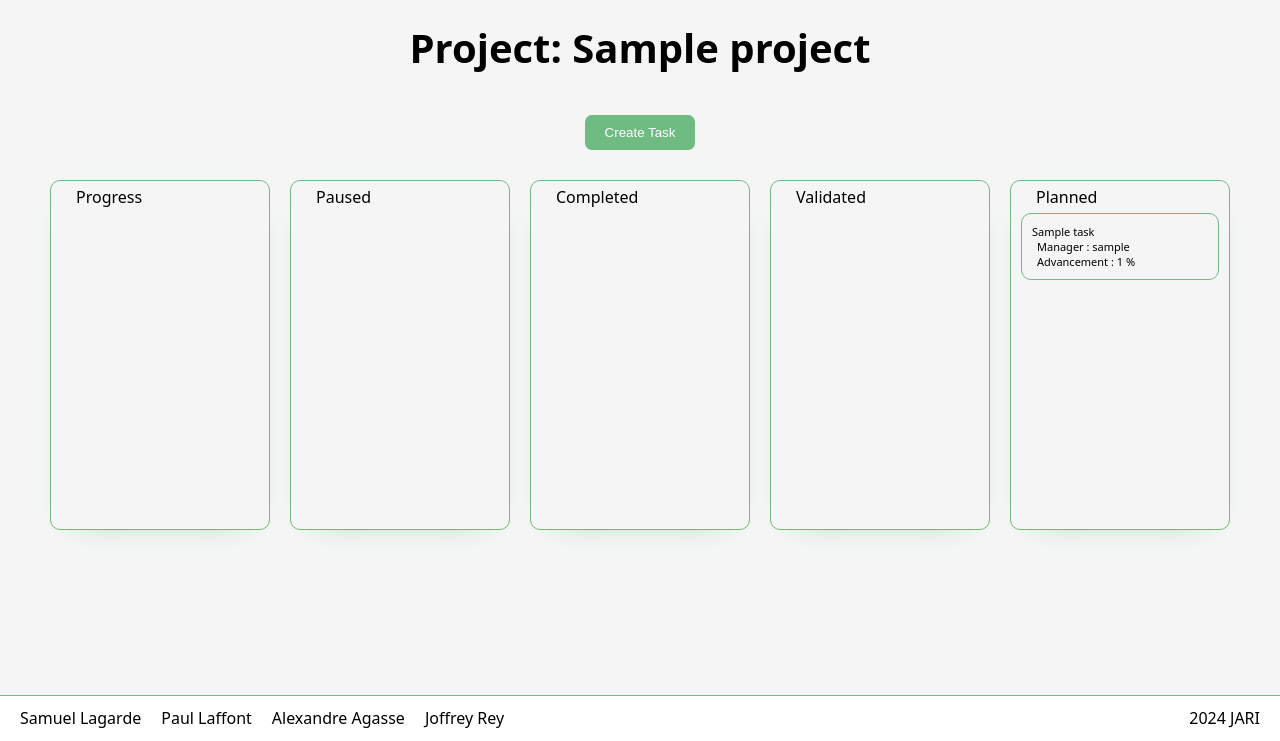
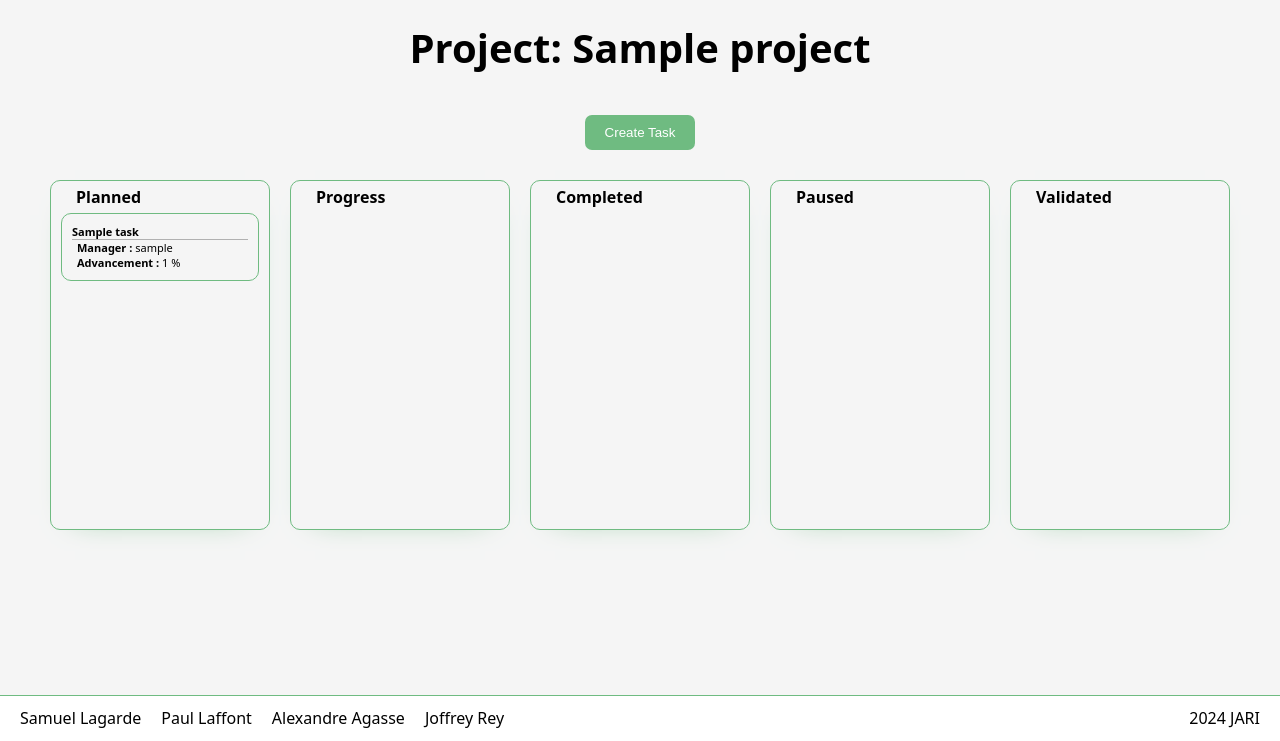
Before and after one commit to Paul31770/JARI, a Django app: page /project/1/ in a window 1280 px wide. Shown: the part 59-800 px from the top of the page. Run offline with Django 4.2, Linux system fonts and the light colour scheme; tables that the repository leaves empty hold one stand-in row (values such as "Sample post").

Commit message:
modification pour les taches soit affichees avec leur projet

```diff
--- a/app/templates/projects/project.html
+++ b/app/templates/projects/project.html
@@ -1,7 +1,7 @@
 {% extends "base.html" %}
 {% block content %}
 {% csrf_token %}
-<h1>Project:  {{project.title}} </h1>
+<h1>Project: {{project.title}} </h1>
 <p> {{project.description}} </p>
 <a href="{% url 'create_task' project.id %}">
   <button>Create Task</button>
@@ -9,12 +9,14 @@
 <div class="drag_container">
   {% for status, tasks in all_status.items %}
   <div class="drag_column" id="{{status}}" ondrop="drop(event)" ondragover="allowDrop(event)">
-          <p class="drag_p">{{status|capfirst}}</p>
+    <p class="drag_p"><strong>{{status|capfirst}}</strong></p>
+
     {% for task in tasks %}
     <div class="drag_task" id="{{task.title}}" draggable="true" ondragstart="drag(event)">
-            <p class="drag_para">{{task.title}}</p>
-            <p class="drag_para" id="drag_manager" >Manager : {{task.manager}}</p>
-            <p class="drag_para" id="drag_manager" >Advancement : {{task.advancement}} %</p>
+      <p class="drag_para"><strong>{{task.title}}</strong></p>
+      <p class="drag_line"></p>
+      <p class="drag_para" id="drag_manager"><strong>Manager :</strong> {{task.manager}}</p>
+      <p class="drag_para" id="drag_manager"><strong>Advancement :</strong> {{task.advancement}} %</p>
 
     </div>
     {% endfor %}
@@ -42,8 +44,8 @@
     if (column) {
       var div = draggedElement.innerText;
       var columnId = column.id;
-        var manager= div.indexOf("Manager")
-        var result= div.substring(0, manager).trim()
+      var manager = div.indexOf("Manager")
+      var result = div.substring(0, manager).trim()
       $.ajax({
         url: '/update_task_status/',
         type: 'POST',
@@ -52,10 +54,10 @@
           'new_status': columnId,
           'csrfmiddlewaretoken': '{{ csrf_token }}'
         },
-            success: function(response) {
+        success: function (response) {
           console.log(response);
         },
-            error: function(error) {
+        error: function (error) {
           console.error(error);
         }
       });
--- a/app/views.py
+++ b/app/views.py
@@ -6,26 +6,30 @@ from django.shortcuts import redirect
 from django.http import JsonResponse
 from django.db import connection
 
-def drag_drop(request):
+def drag_drop(request, project_id):
     progress=[]
     paused=[]
     completed=[]
     validated=[]
     planned=[]
-    all_status = {'progress': [], "paused": [], "completed": [], "validated": [], "planned": []}
-    all_name = Task.objects.all()
-    for task in all_name:
-        if task.status == "progress":
-            all_status['progress'].append(task)
-        elif task.status == "paused":
-            all_status['paused'].append(task)
-        elif task.status == "completed":
-            all_status['completed'].append(task)
-        elif task.status == "validated":
-            all_status['validated'].append(task)
-        elif task.status == "planned":
-            all_status['planned'].append(task)
+    all_status = {'planned': [], "progress": [], "completed": [], "paused": [], "validated": []}
+    try:
+        project = Project.objects.get(id=project_id)
+        all_name = Task.objects.filter(project=project)
 
+        for task in all_name:
+            if task.status == "progress":
+                all_status['progress'].append(task)
+            elif task.status == "paused":
+                all_status['paused'].append(task)
+            elif task.status == "completed":
+                all_status['completed'].append(task)
+            elif task.status == "validated":
+                all_status['validated'].append(task)
+            elif task.status == "planned":
+                all_status['planned'].append(task)
+    except Project.DoesNotExist:
+        project = None
     return ({'all_status': all_status})
 
 
@@ -33,6 +37,7 @@ def update_task_status(request):
     if request.method == 'POST':
         task_id = request.POST.get('task_id')
         new_status = request.POST.get('new_status')
+        print("TASK id ", task_id)
         try:
             with connection.cursor() as cursor:
                 cursor.execute("SELECT * FROM app_task WHERE title= %s", [task_id])
@@ -51,7 +56,7 @@ def index(request):
     return HttpResponse("Home page")
 
 def project(request, project_id):
-    context=drag_drop(request)
+    context=drag_drop(request, project_id)
     all_status=context.get("all_status",[])
     progress=context.get("progress",[])
     paused=context.get("paused",[])
--- a/static/css/drag.css
+++ b/static/css/drag.css
@@ -1,7 +1,8 @@
-.drag_para{
+.drag_para {
     font-weight: normal;
     font-size: 11px;
 }
+
 .drag_container {
     display: flex;
     width: 100%;
@@ -18,22 +19,27 @@ width: 25%;
 }
 
 
-#drag_manager{
+#drag_manager {
     padding-left: 5px;
 }
+
 .drag_column div {
     margin: 5px;
     padding: 10px;
     cursor: move;
 }
 
-.drag_task{
+.drag_task {
     border: 1px solid var(--primary);
     font-weight: 550;
     border-radius: 10px;
 }
 
-.drag_p{
+.drag_p {
     font-weight: 600px;
     padding-left: 20px;
 }
+
+.drag_line {
+    border-bottom: 1px solid rgb(177, 177, 177);
+}
```
Also changed, not shown: app/management/commands/insert_test_data.py (+10 -0 lines). Lines whose indentation alone changed are shown as unchanged.
